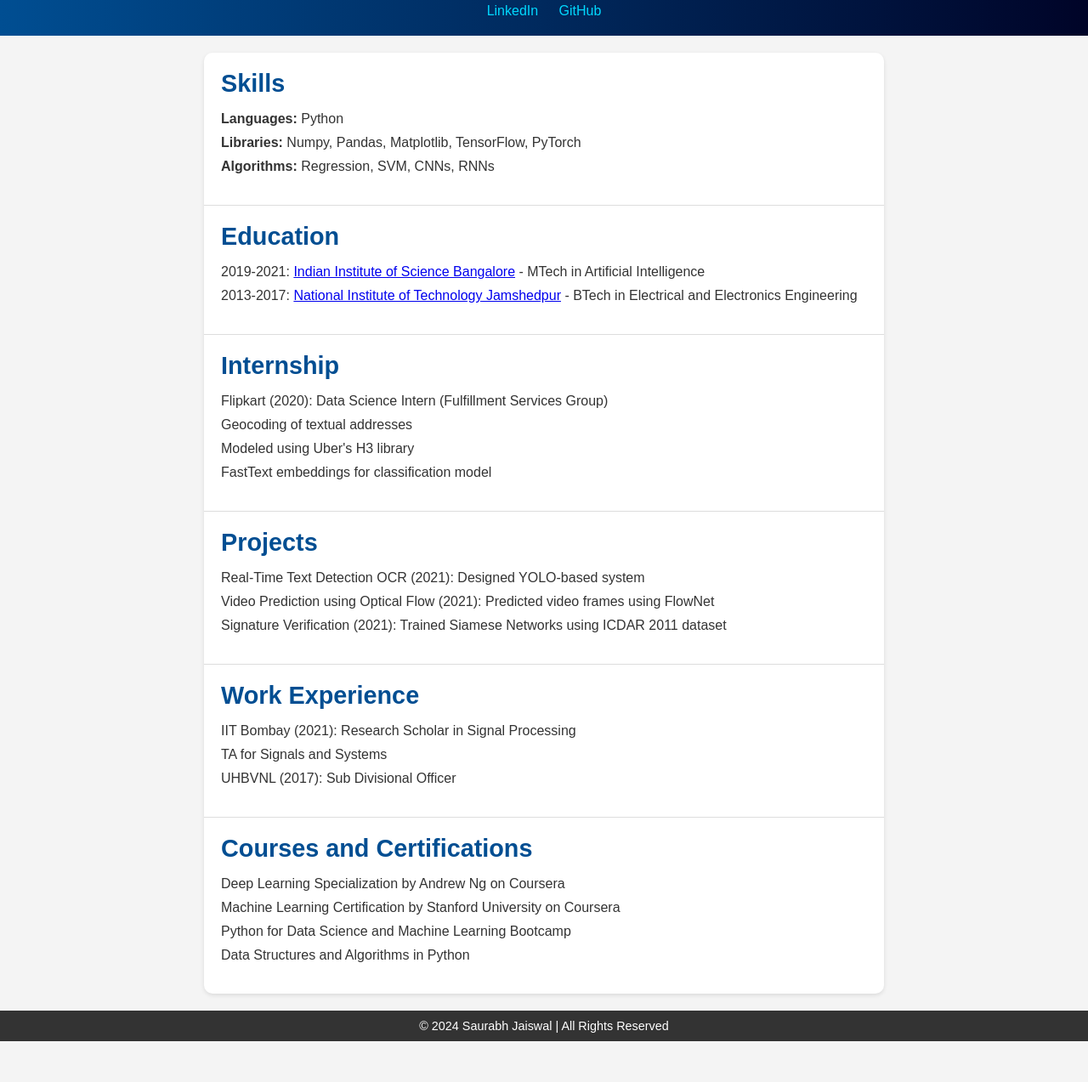
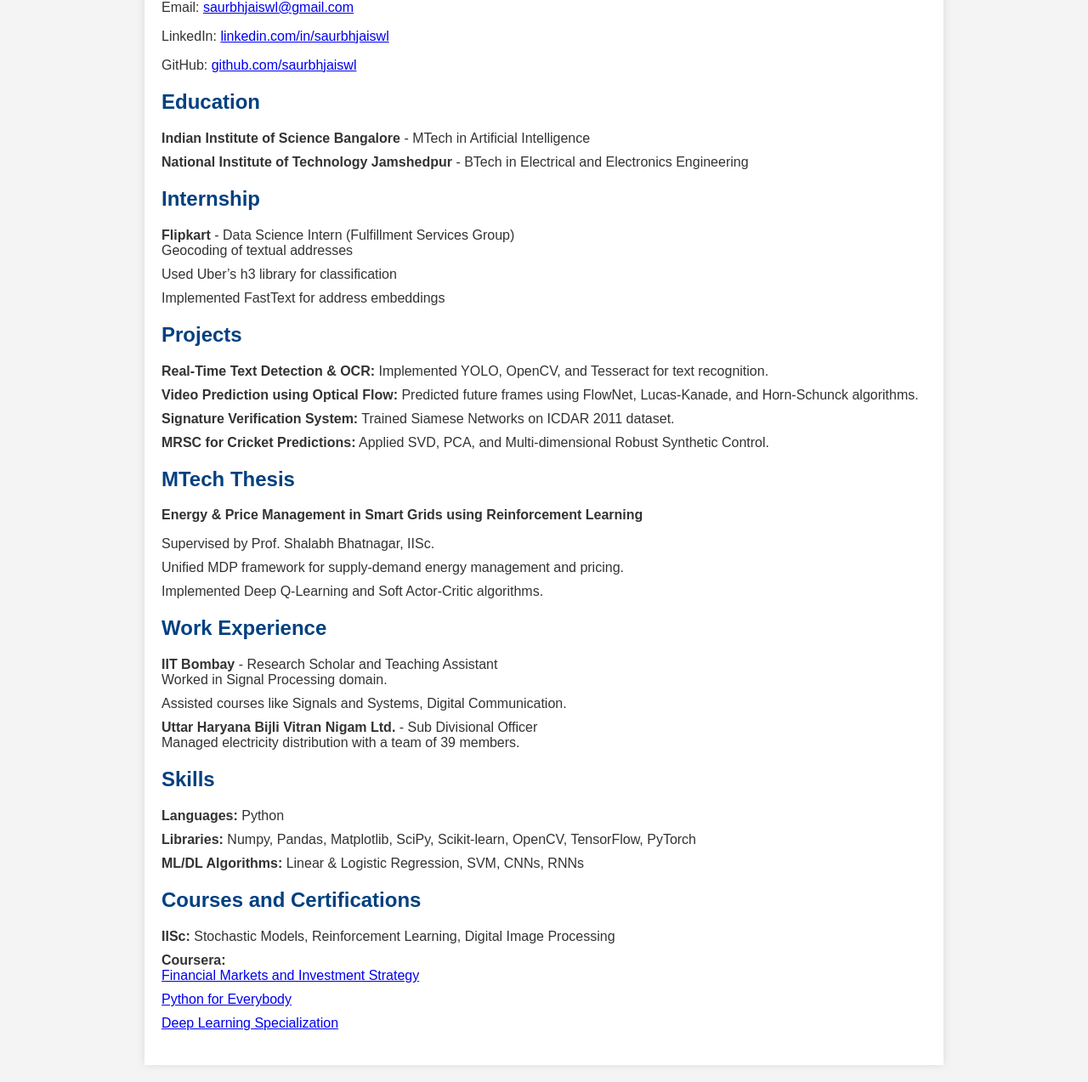
Before and after one commit to saurbhjaiswl/saurbhjaiswl.github.io, a plain HTML site: page CV.html in a window 1280 px wide. Shown: the part 120-1393 px from the top of the page at 85% size. Before the commit the page ends 1345 px from the top, so only its background shows below. Drawn offline with Linux system fonts and the light colour scheme.

Commit message:
Update CV.html

```diff
--- a/CV.html
+++ b/CV.html
@@ -3,7 +3,7 @@
 <head>
     <meta charset="UTF-8">
     <meta name="viewport" content="width=device-width, initial-scale=1.0">
-    <title>Resume - Saurabh Jaiswal</title>
+    <title>Saurabh Jaiswal - CV</title>
     <style>
         body {
             font-family: Arial, sans-serif;
@@ -12,138 +12,124 @@
             background-color: #f4f4f4;
             color: #333;
         }
-        header {
-            background: linear-gradient(90deg, #004e92, #000428);
-            color: white;
-            padding: 20px 0;
-            text-align: center;
+        .container {
+            max-width: 900px;
+            margin: 20px auto;
+            background: #fff;
+            padding: 20px;
+            box-shadow: 0 0 10px rgba(0, 0, 0, 0.1);
         }
-        header h1 {
-            margin: 0;
-            font-size: 2.5em;
-        }
-        header p {
-            margin: 5px 0;
-            font-size: 1.2em;
-        }
-        header a {
-            color: #00d9ff;
-            text-decoration: none;
-            margin: 0 10px;
-        }
-        .container {
-            max-width: 800px;
-            margin: 20px auto;
-            background: white;
-            box-shadow: 0 2px 5px rgba(0, 0, 0, 0.1);
-            border-radius: 10px;
-            overflow: hidden;
+        h1, h2, h3 {
+            color: #004080;
         }
         .section {
-            padding: 20px;
-            border-bottom: 1px solid #ddd;
-        }
-        .section:last-child {
-            border-bottom: none;
-        }
-        .section h2 {
-            margin: 0 0 10px;
-            font-size: 1.8em;
-            color: #004e92;
+            margin-bottom: 20px;
         }
         .section ul {
-            list-style-type: none;
+            list-style: none;
             padding: 0;
         }
         .section ul li {
-            margin: 10px 0;
+            margin-bottom: 10px;
         }
-        .section ul li span {
-            font-weight: bold;
+        .contact a {
+            text-decoration: none;
+            color: #004080;
         }
-        footer {
-            text-align: center;
-            padding: 10px;
-            background: #333;
-            color: white;
-            font-size: 0.9em;
+        .contact a:hover {
+            text-decoration: underline;
         }
     </style>
 </head>
 <body>
-    <header>
-        <h1>Saurabh Jaiswal</h1>
-        <p>MTech AI, Stochastic Systems Lab, IISc</p>
-        <p>Email: <a href="mailto:saurbhjaiswl@gmail.com">saurbhjaiswl@gmail.com</a> | Phone: +91-8433213381</p>
-        <a href="https://www.linkedin.com" target="_blank">LinkedIn</a>
-        <a href="https://github.com" target="_blank">GitHub</a>
-    </header>
+    <div class="container">
+        <header>
+            <h1>Saurabh Jaiswal</h1>
+            <p>Email: <a href="mailto:saurbhjaiswl@gmail.com">saurbhjaiswl@gmail.com</a></p>
+            <p>LinkedIn: <a href="https://linkedin.com/in/saurbhjaiswl">linkedin.com/in/saurbhjaiswl</a></p>
+            <p>GitHub: <a href="https://github.com/saurbhjaiswl">github.com/saurbhjaiswl</a></p>
+        </header>
 
-    <div class="container">
-        <div class="section">
-            <h2>Skills</h2>
-            <ul>
-                <li><span>Languages:</span> Python</li>
-                <li><span>Libraries:</span> Numpy, Pandas, Matplotlib, TensorFlow, PyTorch</li>
-                <li><span>Algorithms:</span> Regression, SVM, CNNs, RNNs</li>
-            </ul>
-        </div>
-
-        <div class="section">
+        <section class="section">
             <h2>Education</h2>
             <ul>
-                <li>2019-2021: <a href="https://www.iisc.ac.in" target="_blank">Indian Institute of Science Bangalore</a> - MTech in Artificial Intelligence</li>
-                <li>2013-2017: <a href="https://www.nitjsr.ac.in" target="_blank">National Institute of Technology Jamshedpur</a> - BTech in Electrical and Electronics Engineering</li>
+                <li><strong>Indian Institute of Science Bangalore</strong> - MTech in Artificial Intelligence</li>
+                <li><strong>National Institute of Technology Jamshedpur</strong> - BTech in Electrical and Electronics Engineering</li>
             </ul>
-        </div>
+        </section>
 
-        <div class="section">
+        <section class="section">
             <h2>Internship</h2>
             <ul>
-                <li>Flipkart (2020): Data Science Intern (Fulfillment Services Group)
+                <li><strong>Flipkart</strong> - Data Science Intern (Fulfillment Services Group)
                     <ul>
                         <li>Geocoding of textual addresses</li>
-                        <li>Modeled using Uber's H3 library</li>
-                        <li>FastText embeddings for classification model</li>
+                        <li>Used Uber’s h3 library for classification</li>
+                        <li>Implemented FastText for address embeddings</li>
                     </ul>
                 </li>
             </ul>
-        </div>
+        </section>
 
-        <div class="section">
+        <section class="section">
             <h2>Projects</h2>
             <ul>
-                <li>Real-Time Text Detection OCR (2021): Designed YOLO-based system</li>
-                <li>Video Prediction using Optical Flow (2021): Predicted video frames using FlowNet</li>
-                <li>Signature Verification (2021): Trained Siamese Networks using ICDAR 2011 dataset</li>
+                <li><strong>Real-Time Text Detection & OCR:</strong> Implemented YOLO, OpenCV, and Tesseract for text recognition.</li>
+                <li><strong>Video Prediction using Optical Flow:</strong> Predicted future frames using FlowNet, Lucas-Kanade, and Horn-Schunck algorithms.</li>
+                <li><strong>Signature Verification System:</strong> Trained Siamese Networks on ICDAR 2011 dataset.</li>
+                <li><strong>MRSC for Cricket Predictions:</strong> Applied SVD, PCA, and Multi-dimensional Robust Synthetic Control.</li>
             </ul>
-        </div>
+        </section>
 
-        <div class="section">
+        <section class="section">
+            <h2>MTech Thesis</h2>
+            <p><strong>Energy & Price Management in Smart Grids using Reinforcement Learning</strong></p>
+            <ul>
+                <li>Supervised by Prof. Shalabh Bhatnagar, IISc.</li>
+                <li>Unified MDP framework for supply-demand energy management and pricing.</li>
+                <li>Implemented Deep Q-Learning and Soft Actor-Critic algorithms.</li>
+            </ul>
+        </section>
+
+        <section class="section">
             <h2>Work Experience</h2>
             <ul>
-                <li>IIT Bombay (2021): Research Scholar in Signal Processing
+                <li><strong>IIT Bombay</strong> - Research Scholar and Teaching Assistant
                     <ul>
-                        <li>TA for Signals and Systems</li>
+                        <li>Worked in Signal Processing domain.</li>
+                        <li>Assisted courses like Signals and Systems, Digital Communication.</li>
                     </ul>
                 </li>
-                <li>UHBVNL (2017): Sub Divisional Officer</li>
+                <li><strong>Uttar Haryana Bijli Vitran Nigam Ltd.</strong> - Sub Divisional Officer
+                    <ul>
+                        <li>Managed electricity distribution with a team of 39 members.</li>
+                    </ul>
+                </li>
             </ul>
-        </div>
+        </section>
 
-        <div class="section">
+        <section class="section">
+            <h2>Skills</h2>
+            <ul>
+                <li><strong>Languages:</strong> Python</li>
+                <li><strong>Libraries:</strong> Numpy, Pandas, Matplotlib, SciPy, Scikit-learn, OpenCV, TensorFlow, PyTorch</li>
+                <li><strong>ML/DL Algorithms:</strong> Linear & Logistic Regression, SVM, CNNs, RNNs</li>
+            </ul>
+        </section>
+
+        <section class="section">
             <h2>Courses and Certifications</h2>
             <ul>
-                <li>Deep Learning Specialization by Andrew Ng on Coursera</li>
-                <li>Machine Learning Certification by Stanford University on Coursera</li>
-                <li>Python for Data Science and Machine Learning Bootcamp</li>
-                <li>Data Structures and Algorithms in Python</li>
+                <li><strong>IISc:</strong> Stochastic Models, Reinforcement Learning, Digital Image Processing</li>
+                <li><strong>Coursera:</strong>
+                    <ul>
+                        <li><a href="https://www.coursera.org/account/accomplishments/specialization/certificate/JUNY6KBUQPB6">Financial Markets and Investment Strategy</a></li>
+                        <li><a href="https://www.coursera.org/account/accomplishments/specialization/certificate/PDJMPYTE4QS5">Python for Everybody</a></li>
+                        <li><a href="https://www.coursera.org/account/accomplishments/specialization/certificate/J6VUJZ6L8YJV">Deep Learning Specialization</a></li>
+                    </ul>
+                </li>
             </ul>
-        </div>
+        </section>
     </div>
-
-    <footer>
-        &copy; 2024 Saurabh Jaiswal | All Rights Reserved
-    </footer>
 </body>
 </html>
```
